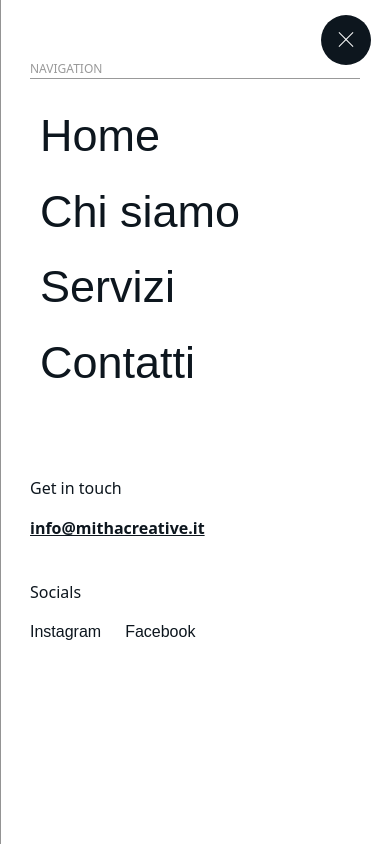
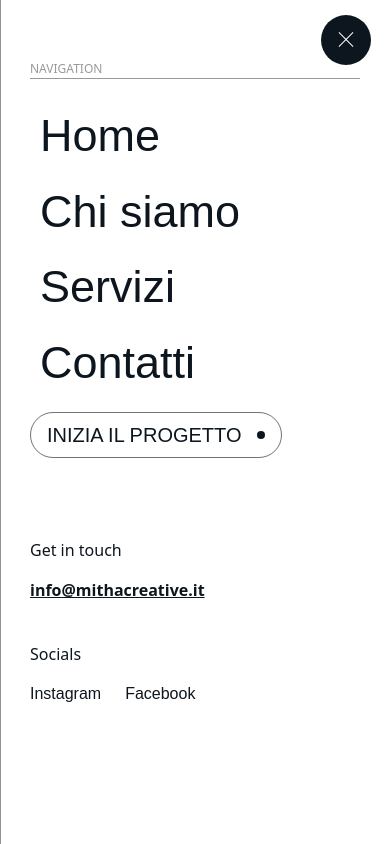
Before and after one commit to FraCanta/mithacreative_new, a Next.js app: page / in a window 390 px wide. Both pictures are taken after a click on the element 345 px from the left and 40 px from the top of the page. Shown: the top 844 px of the page. Built offline with nearby package versions, Linux system fonts and the light colour scheme; grey boxes are pictures that could not be loaded; some icons are missing.

Commit message:
servizi section

```diff
--- a/app/components/Nav/Nav.js
+++ b/app/components/Nav/Nav.js
@@ -6,6 +6,7 @@ import { menuSlide } from "./anim";
 import LinkItem from "./LinkItem/LinkItem";
 import Curve from "./Curve/Curve";
 import Footer2 from "./Footer2/Footer2";
+import Cta2 from "../Cta/Cta2";
 
 const navItems = [
   {
@@ -58,6 +59,9 @@ export default function Nav() {
               ></LinkItem>
             );
           })}
+          <div className="block mt-2 lg:hidden">
+            <Cta2 link="/inizia-il-progetto">Inizia il progetto</Cta2>
+          </div>
         </div>
         <Footer2 />
       </div>
```
